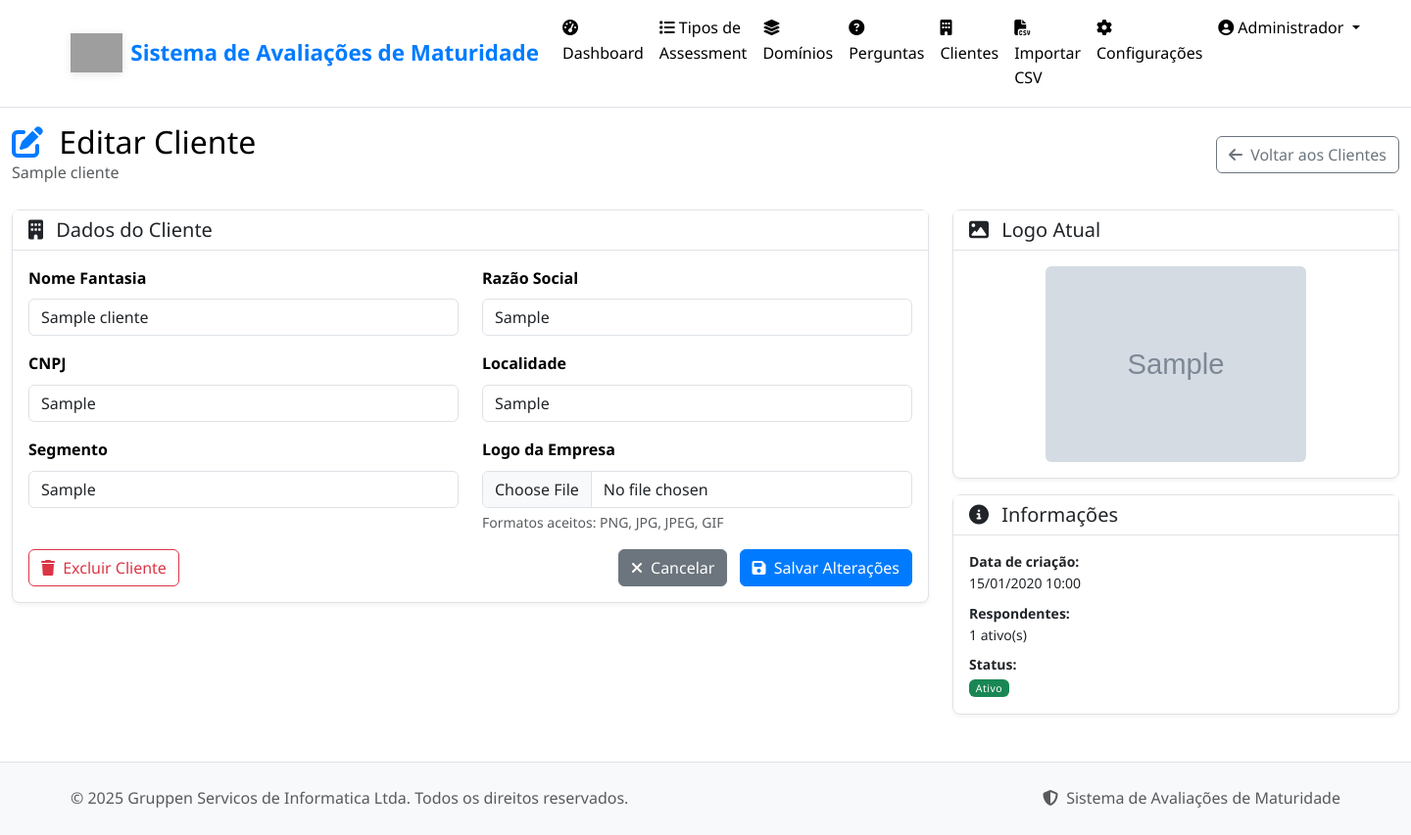
After one commit to GruppenIT/Assessments, a Flask app: page /admin/clientes/1/editar in a window 1440 px wide. The commit adds this page. Shown: the whole page at 98% size. Run offline with Flask 3, Linux system fonts and the light colour scheme; a user stored in the database is signed in; tables that the repository leaves empty hold one stand-in row (values such as "Sample post"); grey boxes marked "Sample" are stand-in pictures; some libraries are stand-ins or nearby versions; grey boxes are pictures that could not be loaded.

Commit message:
Enable modification of client details and inclusion of company logos
Implements client editing functionality in admin panel with logo upload using Flask forms and saves logo paths to the database.

Replit-Commit-Author: Agent
Replit-Commit-Session-Id: 9cea0373-7726-4a55-af19-4ff093950214
Replit-Commit-Screenshot-Url: https://storage.googleapis.com/screenshot-production-us-central1/f7474dbd-1694-4203-a5e1-dee231ebcfaf/db9dd433-d56a-4c9a-acbd-459a234b400e.jpg

```diff
--- a/routes/admin.py
+++ b/routes/admin.py
@@ -223,6 +223,74 @@ def criar_cliente():
         except Exception as e:
             db.session.rollback()
             flash('Erro ao criar cliente.', 'danger')
+
+    return redirect(url_for('admin.clientes'))
+
+@admin_bp.route('/clientes/<int:cliente_id>/editar', methods=['GET', 'POST'])
+@login_required
+@admin_required
+def editar_cliente(cliente_id):
+    """Edita um cliente existente"""
+    cliente = Cliente.query.get_or_404(cliente_id)
+    form = ClienteForm(obj=cliente)
+
+    if request.method == 'POST' and form.validate_on_submit():
+        # Processar upload do logo se fornecido
+        if form.logo.data:
+            logo_file = save_uploaded_file(form.logo.data, 'logos')
+            if logo_file:
+                # Remover logo anterior se existir
+                if cliente.logo_path:
+                    try:
+                        import os
+                        old_logo_path = os.path.join('static/uploads', cliente.logo_path)
+                        if os.path.exists(old_logo_path):
+                            os.remove(old_logo_path)
+                    except:
+                        pass  # Continuar mesmo se não conseguir remover o arquivo antigo
+                cliente.logo_path = logo_file
+
+        # Atualizar dados do cliente
+        cliente.nome = form.nome.data.strip()
+        cliente.razao_social = form.razao_social.data.strip()
+        cliente.cnpj = form.cnpj.data.strip() if form.cnpj.data else None
+        cliente.localidade = form.localidade.data.strip() if form.localidade.data else None
+        cliente.segmento = form.segmento.data.strip() if form.segmento.data else None
+
+        try:
+            db.session.commit()
+            flash('Cliente atualizado com sucesso!', 'success')
+            return redirect(url_for('admin.clientes'))
+        except Exception as e:
+            db.session.rollback()
+            flash('Erro ao atualizar cliente.', 'danger')
+
+    return render_template('admin/editar_cliente.html', form=form, cliente=cliente)
+
+@admin_bp.route('/clientes/<int:cliente_id>/excluir', methods=['POST'])
+@login_required
+@admin_required
+def excluir_cliente(cliente_id):
+    """Exclui um cliente"""
+    cliente = Cliente.query.get_or_404(cliente_id)
+
+    try:
+        # Remover logo se existir
+        if cliente.logo_path:
+            try:
+                import os
+                logo_path = os.path.join('static/uploads', cliente.logo_path)
+                if os.path.exists(logo_path):
+                    os.remove(logo_path)
+            except:
+                pass  # Continuar mesmo se não conseguir remover o arquivo
+
+        db.session.delete(cliente)
+        db.session.commit()
+        flash('Cliente excluído com sucesso!', 'success')
+    except Exception as e:
+        db.session.rollback()
+        flash('Erro ao excluir cliente.', 'danger')
 
     return redirect(url_for('admin.clientes'))
 
--- /dev/null
+++ b/templates/admin/editar_cliente.html
@@ -0,0 +1,235 @@
+{% extends "base.html" %}
+
+{% block title %}Editar Cliente - {{ config.NOME_SISTEMA }}{% endblock %}
+
+{% block content %}
+<div class="container-fluid">
+    <div class="row mb-4">
+        <div class="col-12">
+            <div class="d-flex justify-content-between align-items-center">
+                <div>
+                    <h2 class="mb-0">
+                        <i class="fas fa-edit me-2 text-primary"></i>
+                        Editar Cliente
+                    </h2>
+                    <p class="text-muted mb-0">{{ cliente.nome }}</p>
+                </div>
+                <div>
+                    <a href="{{ url_for('admin.clientes') }}" class="btn btn-outline-secondary">
+                        <i class="fas fa-arrow-left me-1"></i>
+                        Voltar aos Clientes
+                    </a>
+                </div>
+            </div>
+        </div>
+    </div>
+
+    <div class="row">
+        <div class="col-md-8">
+            <div class="card">
+                <div class="card-header">
+                    <h5 class="mb-0">
+                        <i class="fas fa-building me-2"></i>
+                        Dados do Cliente
+                    </h5>
+                </div>
+                <div class="card-body">
+                    <form method="POST" enctype="multipart/form-data">
+                        {{ form.hidden_tag() }}
+
+                        <div class="row">
+                            <div class="col-md-6">
+                                <div class="mb-3">
+                                    {{ form.nome.label(class="form-label") }}
+                                    {{ form.nome(class="form-control") }}
+                                    {% if form.nome.errors %}
+                                        {% for error in form.nome.errors %}
+                                            <div class="text-danger small mt-1">{{ error }}</div>
+                                        {% endfor %}
+                                    {% endif %}
+                                </div>
+                            </div>
+                            <div class="col-md-6">
+                                <div class="mb-3">
+                                    {{ form.razao_social.label(class="form-label") }}
+                                    {{ form.razao_social(class="form-control") }}
+                                    {% if form.razao_social.errors %}
+                                        {% for error in form.razao_social.errors %}
+                                            <div class="text-danger small mt-1">{{ error }}</div>
+                                        {% endfor %}
+                                    {% endif %}
+                                </div>
+                            </div>
+                        </div>
+
+                        <div class="row">
+                            <div class="col-md-6">
+                                <div class="mb-3">
+                                    {{ form.cnpj.label(class="form-label") }}
+                                    {{ form.cnpj(class="form-control") }}
+                                    {% if form.cnpj.errors %}
+                                        {% for error in form.cnpj.errors %}
+                                            <div class="text-danger small mt-1">{{ error }}</div>
+                                        {% endfor %}
+                                    {% endif %}
+                                </div>
+                            </div>
+                            <div class="col-md-6">
+                                <div class="mb-3">
+                                    {{ form.localidade.label(class="form-label") }}
+                                    {{ form.localidade(class="form-control") }}
+                                    {% if form.localidade.errors %}
+                                        {% for error in form.localidade.errors %}
+                                            <div class="text-danger small mt-1">{{ error }}</div>
+                                        {% endfor %}
+                                    {% endif %}
+                                </div>
+                            </div>
+                        </div>
+
+                        <div class="row">
+                            <div class="col-md-6">
+                                <div class="mb-3">
+                                    {{ form.segmento.label(class="form-label") }}
+                                    {{ form.segmento(class="form-control") }}
+                                    {% if form.segmento.errors %}
+                                        {% for error in form.segmento.errors %}
+                                            <div class="text-danger small mt-1">{{ error }}</div>
+                                        {% endfor %}
+                                    {% endif %}
+                                </div>
+                            </div>
+                            <div class="col-md-6">
+                                <div class="mb-3">
+                                    {{ form.logo.label(class="form-label") }}
+                                    {{ form.logo(class="form-control") }}
+                                    <div class="form-text">Formatos aceitos: PNG, JPG, JPEG, GIF</div>
+                                    {% if form.logo.errors %}
+                                        {% for error in form.logo.errors %}
+                                            <div class="text-danger small mt-1">{{ error }}</div>
+                                        {% endfor %}
+                                    {% endif %}
+                                </div>
+                            </div>
+                        </div>
+
+                        <div class="d-flex justify-content-between">
+                            <button type="button" class="btn btn-outline-danger" onclick="confirmarExclusao()">
+                                <i class="fas fa-trash me-1"></i>
+                                Excluir Cliente
+                            </button>
+                            <div>
+                                <a href="{{ url_for('admin.clientes') }}" class="btn btn-secondary me-2">
+                                    <i class="fas fa-times me-1"></i>
+                                    Cancelar
+                                </a>
+                                <button type="submit" class="btn btn-primary">
+                                    <i class="fas fa-save me-1"></i>
+                                    Salvar Alterações
+                                </button>
+                            </div>
+                        </div>
+                    </form>
+                </div>
+            </div>
+        </div>
+
+        <div class="col-md-4">
+            <!-- Logo atual -->
+            <div class="card">
+                <div class="card-header">
+                    <h5 class="mb-0">
+                        <i class="fas fa-image me-2"></i>
+                        Logo Atual
+                    </h5>
+                </div>
+                <div class="card-body text-center">
+                    {% if cliente.logo_path %}
+                        <img src="{{ url_for('static', filename='uploads/' + cliente.logo_path) }}"
+                             alt="Logo do {{ cliente.nome }}"
+                             class="img-fluid rounded"
+                             style="max-height: 200px;">
+                    {% else %}
+                        <div class="py-5">
+                            <i class="fas fa-image fa-3x text-muted mb-3"></i>
+                            <p class="text-muted">Nenhum logo cadastrado</p>
+                        </div>
+                    {% endif %}
+                </div>
+            </div>
+
+            <!-- Informações adicionais -->
+            <div class="card mt-3">
+                <div class="card-header">
+                    <h5 class="mb-0">
+                        <i class="fas fa-info-circle me-2"></i>
+                        Informações
+                    </h5>
+                </div>
+                <div class="card-body">
+                    <p class="small mb-2">
+                        <strong>Data de criação:</strong><br>
+                        {{ cliente.data_criacao.strftime('%d/%m/%Y %H:%M') }}
+                    </p>
+                    <p class="small mb-2">
+                        <strong>Respondentes:</strong><br>
+                        {{ cliente.contar_respondentes() }} ativo(s)
+                    </p>
+                    <p class="small mb-0">
+                        <strong>Status:</strong><br>
+                        {% if cliente.ativo %}
+                            <span class="badge bg-success">Ativo</span>
+                        {% else %}
+                            <span class="badge bg-secondary">Inativo</span>
+                        {% endif %}
+                    </p>
+                </div>
+            </div>
+        </div>
+    </div>
+</div>
+
+<!-- Modal de confirmação de exclusão -->
+<div class="modal fade" id="modalConfirmarExclusao" tabindex="-1">
+    <div class="modal-dialog">
+        <div class="modal-content">
+            <div class="modal-header bg-danger text-white">
+                <h5 class="modal-title">
+                    <i class="fas fa-exclamation-triangle me-2"></i>
+                    Confirmar Exclusão
+                </h5>
+                <button type="button" class="btn-close btn-close-white" data-bs-dismiss="modal"></button>
+            </div>
+            <div class="modal-body">
+                <p><strong>Atenção!</strong> Esta ação não pode ser desfeita.</p>
+                <p>Ao excluir o cliente <strong>"{{ cliente.nome }}"</strong>:</p>
+                <ul>
+                    <li>Todos os respondentes serão removidos</li>
+                    <li>Todas as respostas dos assessments serão perdidas</li>
+                    <li>O logo será removido do servidor</li>
+                </ul>
+                <p class="text-danger">Tem certeza que deseja continuar?</p>
+            </div>
+            <div class="modal-footer">
+                <button type="button" class="btn btn-secondary" data-bs-dismiss="modal">
+                    <i class="fas fa-times me-1"></i>
+                    Cancelar
+                </button>
+                <form method="POST" action="{{ url_for('admin.excluir_cliente', cliente_id=cliente.id) }}" style="display: inline;">
+                    <button type="submit" class="btn btn-danger">
+                        <i class="fas fa-trash me-1"></i>
+                        Excluir Cliente
+                    </button>
+                </form>
+            </div>
+        </div>
+    </div>
+</div>
+
+<script>
+function confirmarExclusao() {
+    const modal = new bootstrap.Modal(document.getElementById('modalConfirmarExclusao'));
+    modal.show();
+}
+</script>
+{% endblock %}
```
Also changed, not shown: replit.md (+4 -0 lines), templates/admin/clientes.html (+7 -10 lines).
